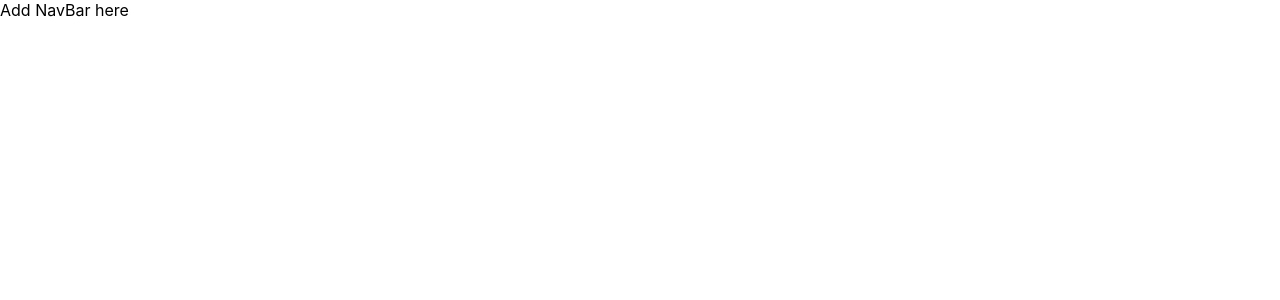
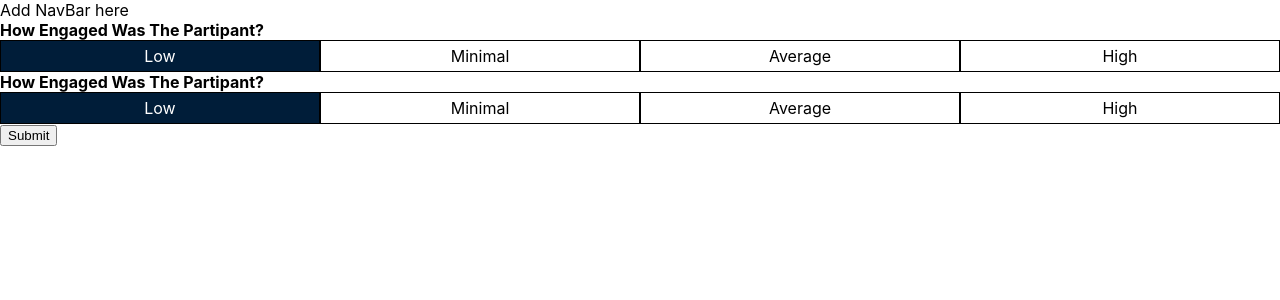
Before and after one commit to kishan02patel/onemda-app, a React (Create React App) app in the folder client/: page /trainerfeedback in a window 1280 px wide. Shown: the top 300 px of the page. Built offline with nearby package versions, Linux system fonts and the light colour scheme.

Commit message:
Add trainer feedback page.

```diff
--- a/client/src/common/SelectableButtonGroup/index.js
+++ b/client/src/common/SelectableButtonGroup/index.js
@@ -13,7 +13,6 @@ class SelectableButtonGroup extends Component {
   handleSelect = (id) => {
     this.setState({selectedID: id})
     this.props.handleSelect({
-      type: "select",
       id: this.props.id, selectedID: id, value: this.props.values[id]})
   }
 
--- a/client/src/components/App.js
+++ b/client/src/components/App.js
@@ -5,6 +5,7 @@ import FeedbackScreen from '../screens/Feedback'
 import NavBar from './NavBar'
 import '../styles/App.css'
 import { Route, Switch, withRouter } from 'react-router-dom'
+import { TrainerFeedback } from '../screens/Feedback/TrainerFeedback';
 
 class App extends Component {
   render() {
@@ -16,6 +17,8 @@ class App extends Component {
           <Route exact path="/login" component={LoginScreen} />
           <Route exact path="/services" component={Services} />
           <Route exact path="/feedback" component={FeedbackScreen} />
+          <Route exact path="/trainerfeedback" component={TrainerFeedback} />
+
         </Switch>
       </main>
     )
--- a/client/src/screens/Feedback/EngagementSelector.js
+++ b/client/src/components/EngagementSelector.js
@@ -1,5 +1,5 @@
 import React from "react";
-import SelectableButtonGroup from "../../common/SelectableButtonGroup";
+import SelectableButtonGroup from "../common/SelectableButtonGroup";
 const Engagement = Object.freeze({
     Low: 'Low',
     Minimal: 'Minimal',
--- /dev/null
+++ b/client/src/screens/Feedback/TrainerFeedback.js
@@ -0,0 +1,52 @@
+import React from 'react';
+import { Formik } from 'formik';
+import { EngagmentSelector } from '../../components/EngagementSelector';
+
+
+
+export function TrainerFeedback({ }) {
+
+    return (<div>
+        <Formik
+            initialValues={{
+                //Initial values go here.
+            }}
+            onSubmit={(values, formikBag) => {
+                console.log(values);
+            }}>{({
+                values,
+                errors,
+                touched,
+                handleChange,
+                handleBlur,
+                handleSubmit,
+                isSubmitting,
+
+                setFieldValue,
+
+                /* and other goodies */
+            }) => {
+
+                const handleEngagementChange = (id) => (value) => {
+                    setFieldValue(id, value);
+                }
+
+                return (
+                    <form onSubmit = {handleSubmit}>
+                        <strong>How Engaged Was The Partipant?</strong>
+                        <EngagmentSelector id='0'
+                            handleSelect={handleEngagementChange('0')} />
+
+                        <strong>How Engaged Was The Partipant?</strong>
+                        <EngagmentSelector id='1'
+                            handleSelect={handleEngagementChange('1')} />
+
+                            <button type = "submit">Submit</button>
+                    </form>
+                )
+            }}</Formik>
+
+    </div>
+    );
+
+}
--- a/client/src/screens/Feedback/index.js
+++ b/client/src/screens/Feedback/index.js
@@ -1,10 +1,9 @@
 import React, { Component, Fragment } from 'react'
 import FilterList from '../../components/FilterList'
-import SelectableButtonGroup from '../../common/SelectableButtonGroup'
 import { Query, Mutation } from 'react-apollo'
 import gql from 'graphql-tag'
 import './styles.scss'
-import { EngagmentSelector } from './EngagementSelector';
+import { EngagmentSelector } from '../../components/EngagementSelector';
 import { Formik } from 'formik';
 
 
```
